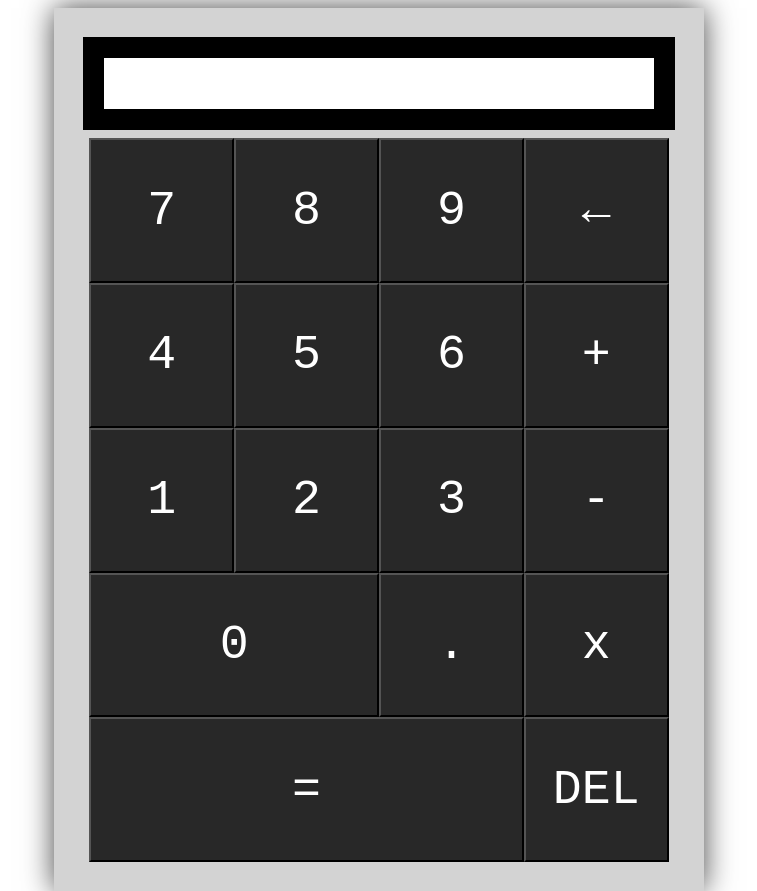
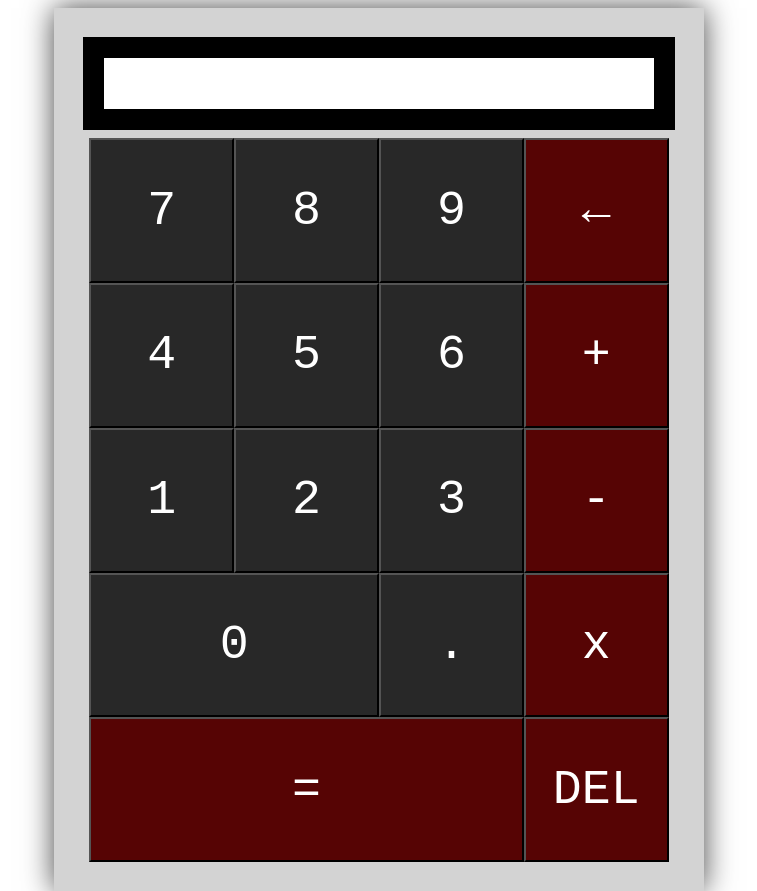
Before and after one commit to AJPF4/simple-calculator, a plain HTML site: page index.html in a window 1280 px wide. Shown: the whole page, without its empty margins (261-1018 px from the left). Drawn offline with Linux system fonts and the light colour scheme.

Commit message:
arranging folders and changing css colors buttons

```diff
--- a/index.html
+++ b/index.html
@@ -3,7 +3,7 @@
 <head>
     <meta charset="UTF-8">
     <meta name="viewport" content="width=device-width, initial-scale=1.0">
-    <link rel="stylesheet" href="style.css">
+    <link rel="stylesheet" href="src/style.css">
     <link rel="shortcut icon" href="favicon.ico" type="image/x-icon">
     <title>Calculator</title>
 </head>
@@ -15,34 +15,34 @@
                 <button>7</button>
                 <button>8</button>
                 <button>9</button>
-                <button id="remove" class="noInputButtons">&#8592;</button>
+                <button id="remove" class="noInputButtons opButton">&#8592;</button>
             </nav>
             <nav>
                 <button>4</button>
                 <button>5</button>
                 <button>6</button>
-                <button>+</button>
+                <button class="opButton">+</button>
             </nav>
             <nav>
                 <button>1</button>
                 <button>2</button>
                 <button>3</button>
-                <button>-</button>
+                <button class="opButton">-</button>
 
             </nav>
             <nav>
                 <button id="zero">0</button>
                 <button>.</button>
-                <button>x</button>
+                <button class="opButton">x</button>
             </nav>
             <nav>
-                <button id="equal" class="noInputButtons">=</button>
-                <button id="delete" class="noInputButton">DEL</button>
+                <button id="equal" class="noInputButtons opButton">=</button>
+                <button id="delete" class="noInputButton opButton">DEL</button>
             </nav>
         </section>
 
     </main>
 
-    <script src="script.js"></script>
+    <script src="src/script.js"></script>
 </body>
 </html>
--- a/style.css
+++ b/src/style.css
@@ -61,6 +61,14 @@ button{
 button:hover{
     background-color:rgba(60, 60, 60, 0.841)
 }
+
+.opButton{
+    background-color:rgb(86, 4, 4);
+}
+.opButton:hover{
+    background-color:rgb(106, 24, 24, 0.841);
+}
+
 #zero{
     width: 6em;
 }
```
Also changed, not shown: src/favicon.ico (renamed from favicon.ico), src/script.js (renamed from script.js).
